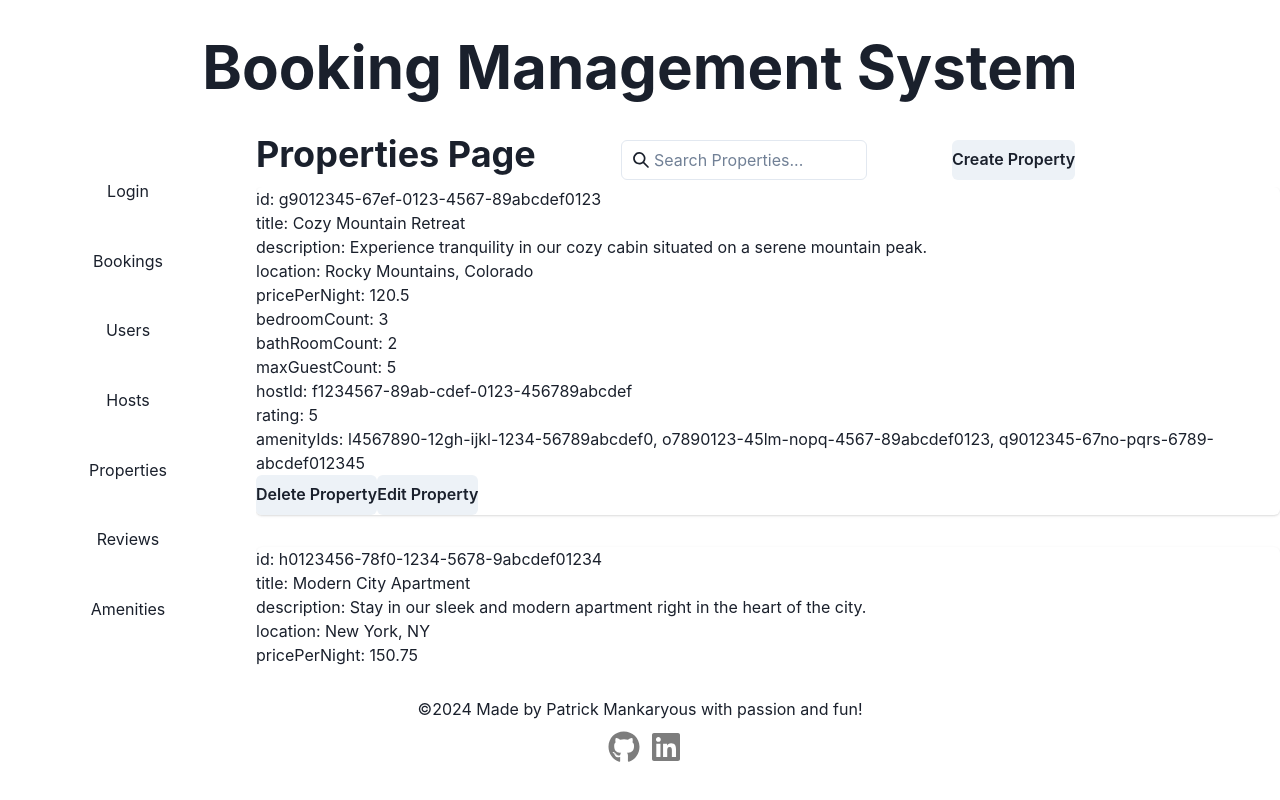
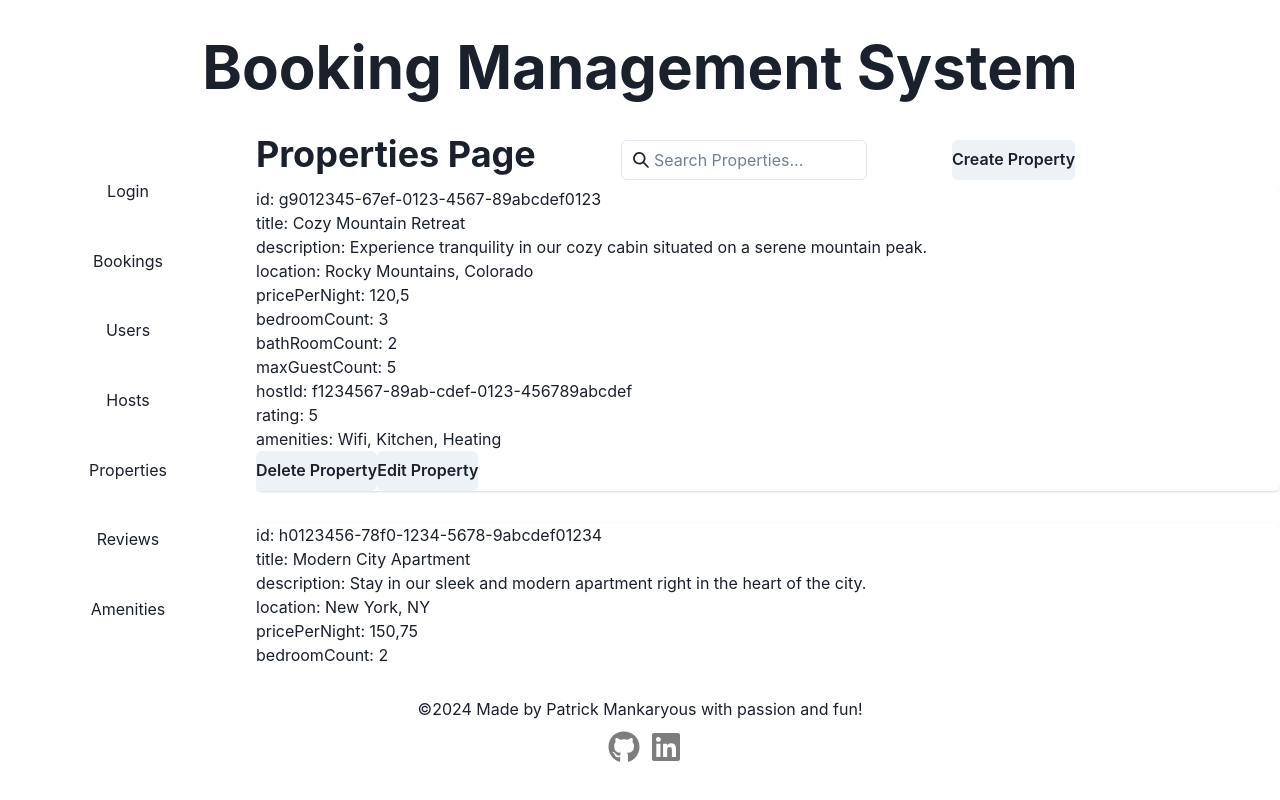
Before and after one commit to patrick1410/booking_management_system, a React (Vite) app: page /properties in a window 1280 px wide. Built offline with nearby package versions, Linux system fonts and the light colour scheme; data requests are answered from the project's data file.

Commit message:
Update!
- Converted date for layout it is also shown in edit pages now!

- Made a mapper for amenities, so the id's are converted to their names!

```diff
--- a/src/components/bookings/EditBooking.tsx
+++ b/src/components/bookings/EditBooking.tsx
@@ -36,8 +36,8 @@ export const EditBooking: React.FC<EditBookingProps> = ({ id }) => {
     defaultValues: {
       userId: booking?.userId,
       propertyId: booking?.propertyId,
-      checkinDate: booking?.checkinDate,
-      checkoutDate: booking?.checkoutDate,
+      checkinDate: booking?.checkinDate.slice(0, 16),
+      checkoutDate: booking?.checkoutDate.slice(0, 16),
       numberOfGuests: booking?.numberOfGuests,
       totalPrice: booking?.totalPrice,
       bookingStatus: booking?.bookingStatus,
--- a/src/pages/BookingsPage.tsx
+++ b/src/pages/BookingsPage.tsx
@@ -14,6 +14,7 @@ import { EditBooking } from "../components/bookings/EditBooking";
 import { SearchBar } from "../components/UI/SearchBar";
 import { filterData } from "../utils/filterData";
 import { useResetSearchTerm } from "../hooks/ResetSearchTerm";
+import { convertDate } from "../utils/convertDate";
 
 export const BookingsPage = () => {
   useResetSearchTerm(); // Reset search term when page is loaded
@@ -74,10 +75,12 @@ export const BookingsPage = () => {
               <Text>id: {booking.id}</Text>
               <Text>userId: {booking.userId}</Text>
               <Text>propertyId: {booking.propertyId}</Text>
-              <Text>checkinDate: {booking.checkinDate}</Text>
-              <Text>checkoutDate: {booking.checkoutDate}</Text>
+              <Text>checkinDate: {convertDate(booking.checkinDate)}</Text>
+              <Text>checkoutDate: {convertDate(booking.checkoutDate)}</Text>
               <Text>numberOfGuests: {booking.numberOfGuests}</Text>
-              <Text>totalPrice: {booking.totalPrice}</Text>
+              <Text>
+                totalPrice: {booking.totalPrice.toString().replace(".", ",")}
+              </Text>
               <Text>bookingStatus: {booking.bookingStatus}</Text>
               <Button onClick={() => deleteBooking(booking.id)}>
                 Delete Booking
--- a/src/pages/PropertiesPage.tsx
+++ b/src/pages/PropertiesPage.tsx
@@ -14,6 +14,7 @@ import { EditProperty } from "../components/properties/EditProperty";
 import { SearchBar } from "../components/UI/SearchBar";
 import { filterData } from "../utils/filterData";
 import { useResetSearchTerm } from "../hooks/ResetSearchTerm";
+import { createAmenityMap } from "../utils/amenityMapper";
 
 export const PropertiesPage = () => {
   useResetSearchTerm(); // Reset search term when page is loaded
@@ -26,7 +27,11 @@ export const PropertiesPage = () => {
     return <div>Loading...</div>;
   }
 
-  const { properties, setProperties, searchTerm, setSearchTerm } = dataContext;
+  const { properties, setProperties, searchTerm, setSearchTerm, amenities } =
+    dataContext;
+
+  // Create a map of amenities
+  const amenityMap = createAmenityMap(amenities);
 
   const deleteProperty = async (id: string) => {
     try {
@@ -77,17 +82,20 @@ export const PropertiesPage = () => {
               <Text>title: {property.title}</Text>
               <Text>description: {property.description}</Text>
               <Text>location: {property.location}</Text>
-              <Text>pricePerNight: {property.pricePerNight}</Text>
+              <Text>
+                pricePerNight:{" "}
+                {property.pricePerNight.toString().replace(".", ",")}
+              </Text>
               <Text>bedroomCount: {property.bedroomCount}</Text>
               <Text>bathRoomCount: {property.bathRoomCount}</Text>
               <Text>maxGuestCount: {property.maxGuestCount}</Text>
               <Text>hostId: {property.hostId}</Text>
               <Text>rating: {property.rating}</Text>
               <Text>
-                amenityIds:{" "}
-                {property.amenityIds.length > 1
-                  ? property.amenityIds.join(", ")
-                  : property.amenityIds}
+                amenities:{" "}
+                {property.amenityIds
+                  .map((id) => amenityMap[id]) // Map IDs to names
+                  .join(", ")}
               </Text>
               <Button onClick={() => deleteProperty(property.id)}>
                 Delete Property
--- /dev/null
+++ b/src/utils/amenityMapper.tsx
@@ -0,0 +1,15 @@
+// Define the type for the amenityMap
+type AmenityMap = {
+  [key: string]: string;
+};
+
+// Function to create a map of amenities
+export const createAmenityMap = (amenities: Amenity[]): AmenityMap => {
+  const amenityMap: AmenityMap = {};
+
+  amenities.forEach((amenity) => {
+    amenityMap[amenity.id] = amenity.name;
+  });
+
+  return amenityMap;
+};
--- /dev/null
+++ b/src/utils/convertDate.ts
@@ -0,0 +1,8 @@
+// convertDate functie
+export const convertDate = (dateStr: string) => {
+  const slicedDate = dateStr.slice(0, 16); // Slice dateStr to YYYY-MM-DD-TTTT
+  const [datePart, timePart] = slicedDate.split("T"); // Split parts
+  const [year, month, day] = datePart.split("-"); // Split date parts
+
+  return `${day}-${month}-${year}, ${timePart}u`; // return manipulated dateString
+};
```
